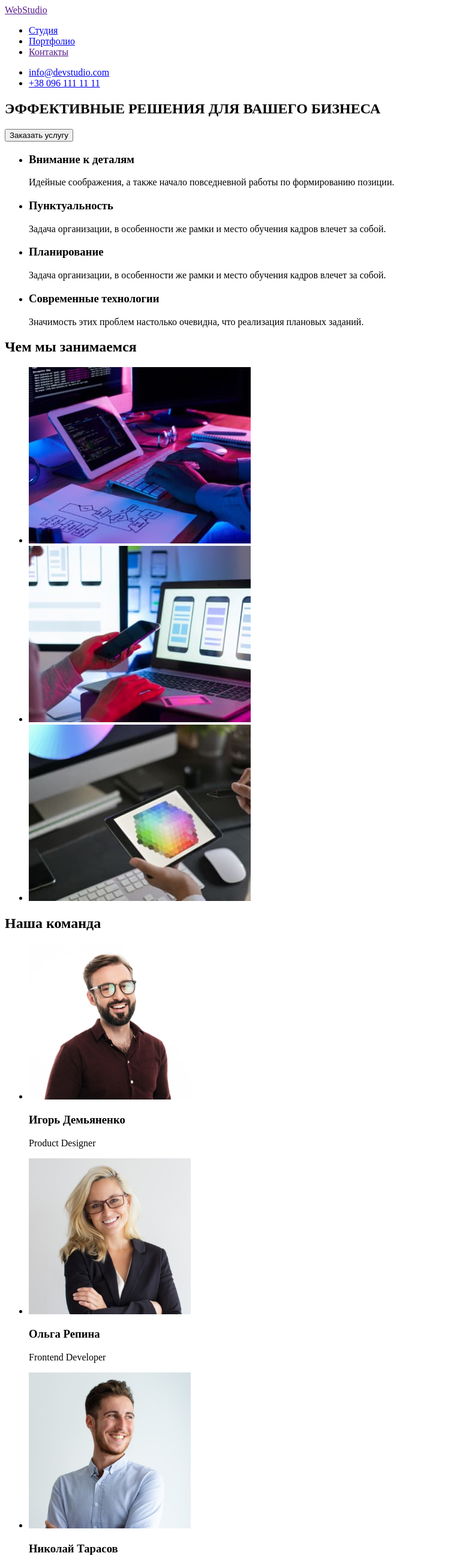
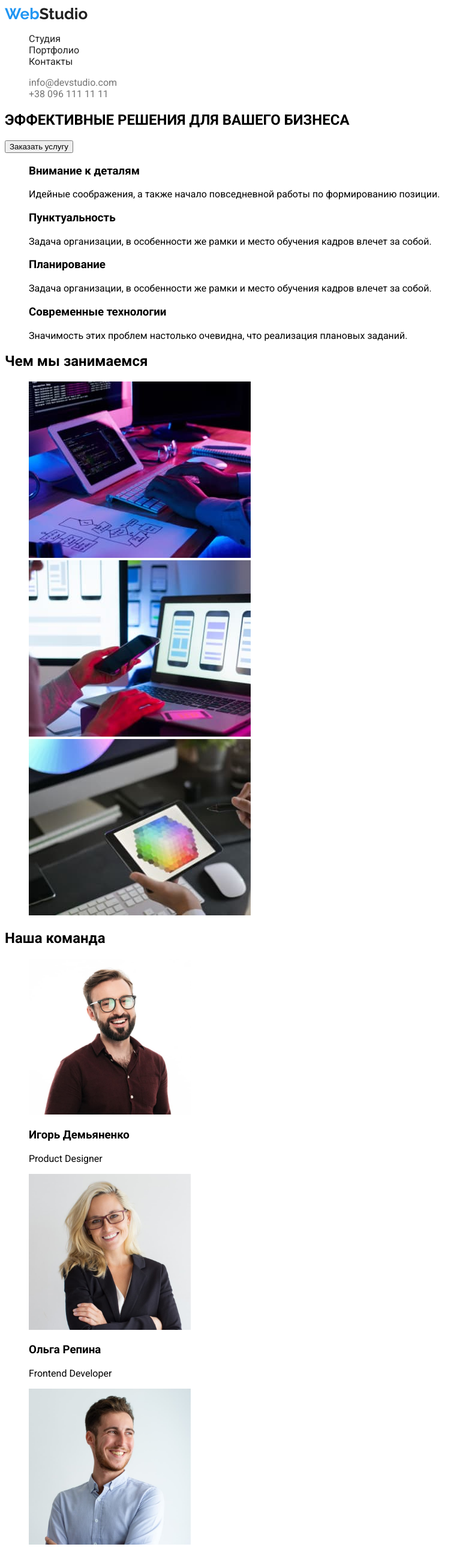
Before and after one commit to santr1901/goit-markup-hw-02, a plain HTML site: page index.html in a window 1280 px wide. Shown: the top 2594 px of the page at 60% size, without its empty margins (0-787 px from the left). Drawn offline with Linux system fonts and the light colour scheme.

Commit message:
Добавил везде классы

```diff
--- a/css/styles.css
+++ b/css/styles.css
@@ -0,0 +1,44 @@
+body {
+  font-family: 'Raleway', sans-serif;
+  font-family: 'Roboto', sans-serif;
+}
+
+.list {
+  list-style: none;
+}
+
+.link {
+  text-decoration: none;
+}
+
+.header-logo{
+  color: #212121;
+  font-family: Raleway;
+font-style: normal;
+font-weight: bold;
+font-size: 26px;
+line-height: 31px;
+}
+
+.web-logo{
+  color: #2196F3;
+}
+
+.header-link{
+  color: #212121;
+}
+
+.contact-link{
+  color: #757575;
+}
+
+.header-link:hover,
+.header-link:focus,
+.contact-link:hover,
+.contact-link:focus
+{
+  color:#2196F3;
+}
+.filters-btn{
+  cursor: pointer;
+}
--- a/index.html
+++ b/index.html
@@ -5,108 +5,111 @@
     <meta http-equiv="X-UA-Compatible" content="IE=edge" />
     <meta name="viewport" content="width=device-width, initial-scale=1.0" />
     <title>WebStudio</title>
+    <link rel="preconnect" href="https://fonts.googleapis.com">
+    <link rel="preconnect" href="https://fonts.gstatic.com" crossorigin>
+    <link href="https://fonts.googleapis.com/css2?family=Raleway:wght@700&family=Roboto:wght@400;500;700;900&display=swap" rel="stylesheet">
     <link rel="stylesheet" href="./css/styles.css" />
 
   </head>
   <body>
-    <header>
-      <a href="">WebStudio</a>
-      <nav>
-        <ul class="list" class="menu">
-          <li><a href="index.html">Студия</a></li>
-          <li><a href="portfolio.html" target="blank">Портфолио</a></li>
-          <li><a href="">Контакты</a></li>
+    <header class="header">
+      <a class="link header-logo" href="index.html"><span class="web-logo">Web</span>Studio</a>
+      <nav class="header-nav">
+        <ul class="list header-list">
+          <li class="header-item"><a class="link header-link" href="index.html">Студия</a></li>
+          <li class="header-item"><a class="link header-link" href="portfolio.html">Портфолио</a></li>
+          <li class="header-item"><a class="link header-link" href="">Контакты</a></li>
         </ul>
       </nav>
-      <ul class="list">
-        <li><a href="mailto:info@devstudio.com">info@devstudio.com</a></li>
-        <li><a href="tel:+380961111111">+38 096 111 11 11</a></li>
+      <ul class="list contact-list">
+        <li class="contact-item"><a class="link contact-link" href="mailto:info@devstudio.com">info@devstudio.com</a></li>
+        <li class="contact-item"><a class="link contact-link" href="tel:+380961111111">+38 096 111 11 11</a></li>
       </ul>
     </header>
     <main>
-      <section>
-        <h1>ЭФФЕКТИВНЫЕ РЕШЕНИЯ ДЛЯ ВАШЕГО БИЗНЕСА</h1>
-          <button type="button">Заказать услугу</button>
+      <section class="service">
+        <h1 class="service-title">ЭФФЕКТИВНЫЕ РЕШЕНИЯ ДЛЯ ВАШЕГО БИЗНЕСА</h1>
+          <button class="service-btn" type="button">Заказать услугу</button>
       </section>
-      <section>
-        <ul class="list">
-          <li>
-            <h3>Внимание к деталям</h3>
-            <p>
+      <section class="advantage">
+        <ul class="list advantage-list">
+          <li class="advantage-item">
+            <h3 class="advantage-title">Внимание к деталям</h3>
+            <p class="advantage-dsc">
               Идейные соображения, а также начало повседневной работы по
               формированию позиции.
             </p>
           </li>
-          <li>
-            <h3>Пунктуальность</h3>
-            <p>
+          <li class="advantage-item">
+            <h3 class="advantage-title">Пунктуальность</h3>
+            <p class="advantage-dsc">
               Задача организации, в особенности же рамки и место обучения кадров
               влечет за собой.
             </p>
           </li>
-          <li>
-            <h3>Планирование</h3>
-            <p>
+          <li class="advantage-item">
+            <h3 class="advantage-title">Планирование</h3>
+            <p class="advantage-dsc">
               Задача организации, в особенности же рамки и место обучения кадров
               влечет за собой.
             </p>
           </li>
-          <li>
-            <h3>Современные технологии</h3>
-            <p>
+          <li class="advantage-item">
+            <h3 class="advantage-title">Современные технологии</h3>
+            <p class="advantage-dsc">
               Значимость этих проблем настолько очевидна, что реализация
               плановых заданий.
             </p>
           </li>
         </ul>
       </section>
-      <section>
-        <h2>Чем мы занимаемся</h2>
-        <ul class="list">
-          <li>
+      <section class="work">
+        <h2 class="work-title">Чем мы занимаемся</h2>
+        <ul class="list work-list">
+          <li class="work-item">
             <img src="images/work1.jpg" alt="Компьютер" width="370" height="294" />
           </li>
-          <li>
+          <li class="work-item">
             <img src="images/work2.jpg" alt="Телефон" width="370" height="294" />
           </li>
-          <li>
+          <li class="work-item">
             <img src="images/work3.jpg" alt="Планшет" width="370" height="294" />
           </li>
         </ul>
       </section>
-      <section>
-        <h2>Наша команда</h2>
-        <ul class="list">
-          <li>
+      <section class="team">
+        <h2 class="team-title">Наша команда</h2>
+        <ul class="list team-list">
+          <li class="team-item">
               <img src="images/team1.jpg" width="270" height="260" alt="Игорь Демьяненко Product Designer"/>
-                <h3>Игорь Демьяненко</h3>
-                <p>Product Designer</p>
+                <h3 class="team-name">Игорь Демьяненко</h3>
+                <p class="team-position">Product Designer</p>
           </li>
-          <li>
+          <li class="team-item">
               <img src="images/team2.jpg" width="270" height="260" alt="Ольга Репина Frontend Developer"/>
-                <h3>Ольга Репина</h3>
-                <p>Frontend Developer</p>
+                <h3 class="team-name">Ольга Репина</h3>
+                <p class="team-position">Frontend Developer</p>
           </li>
-          <li>
+          <li class="team-item">
               <img src="images/team3.jpg" width="270" height="260" alt="Николай Тарасов Marketing"/>
-                <h3>Николай Тарасов</h3>
-                <p>Marketing</p>
+                <h3 class="team-name">Николай Тарасов</h3>
+                <p class="team-position">Marketing</p>
           </li>
-          <li>
+          <li class="team-item">
               <img src="images/team4.jpg" width="270" height="260" alt="Михаил Ермаков UI Designer"/>
-                <h3>Михаил Ермаков</h3>
-                <p>UI Designer</p>
+                <h3 class="team-name">Михаил Ермаков</h3>
+                <p class="team-position">UI Designer</p>
           </li>
         </ul>
       </section>
     </main>
-    <footer>
-      <a href="">WebStudio</a>
+    <footer class="footer">
+      <a class="link header-logo" href="index.html"><span class="web-logo">Web</span>Studio</a>
       <address>
-      <ul class="list">
-        <li><a href="https://goo.gl/maps/YbPivX2JFZGYq7XS9" target="_blank" rel="noreferrer noopener">г.Киев, пр-т Леси Украинки,26</a></li>
-        <li><a href="mailto:info@devstudio.com">info@devstudio.com</a></li>
-        <li><a href="tel:+380961111111">+38 096 111 11 11</a></li>
+      <ul class="list footer-list">
+        <li class="footer-item"><a class="link" href="https://goo.gl/maps/YbPivX2JFZGYq7XS9" target="_blank" rel="noreferrer noopener">г.Киев, пр-т Леси Украинки,26</a></li>
+        <li class="footer-item"><a class="link" href="mailto:info@devstudio.com">info@devstudio.com</a></li>
+        <li class="footer-item"><a class="link" href="tel:+380961111111">+38 096 111 11 11</a></li>
       </ul>
     </address>
     </footer>
```
Also changed, not shown: portfolio.html (+73 -71 lines).
